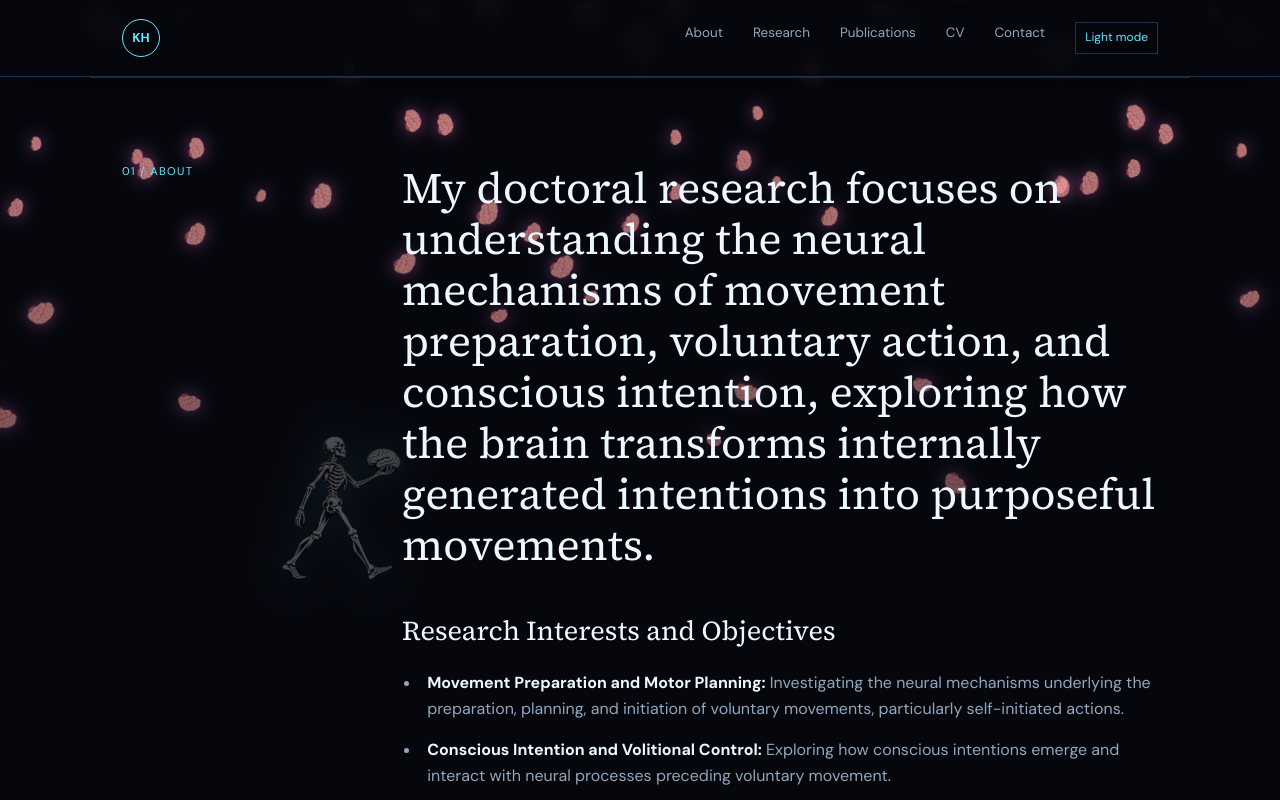
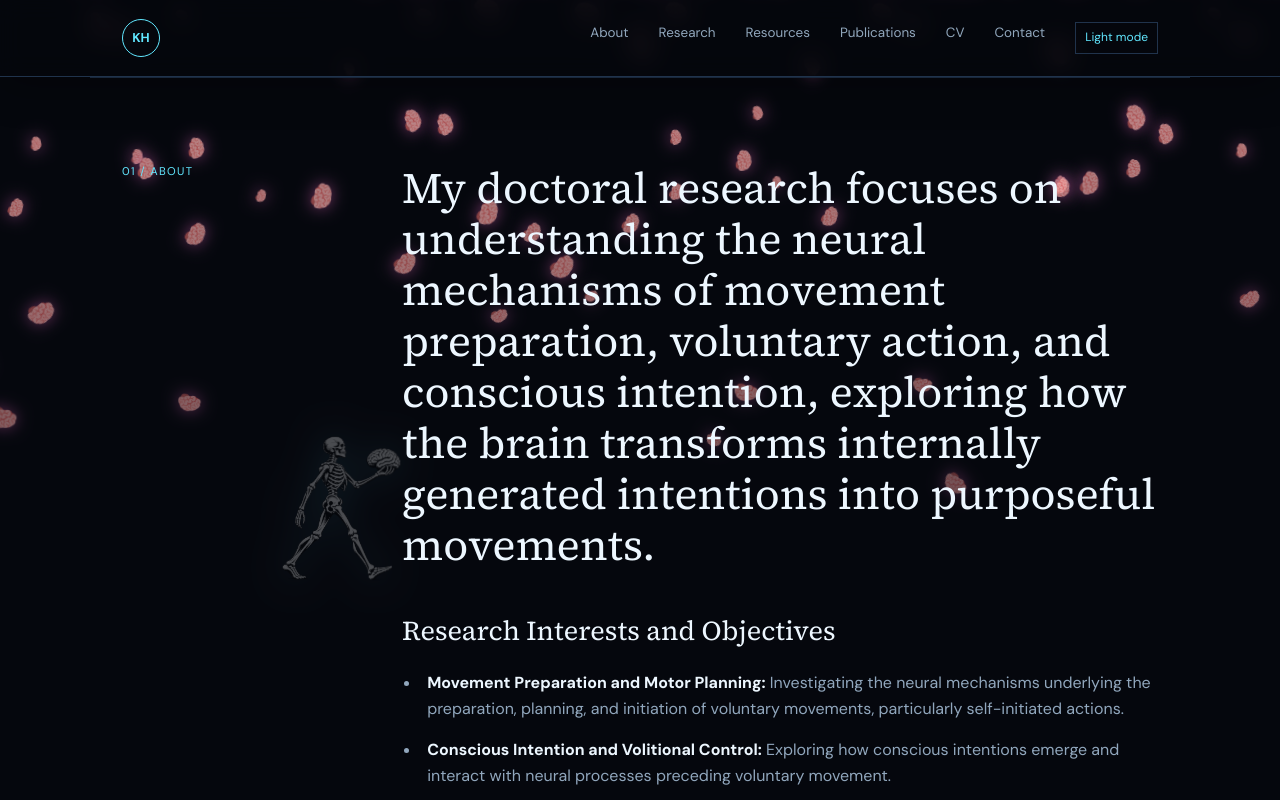
Before and after one commit to Kalpajyot/Kalpajyot.github.io, a plain HTML site: page about.html in a window 1280 px wide. Shown: the top 800 px of the page. Drawn offline with Linux system fonts and the light colour scheme.

Commit message:
Add resources navigation link
Co-authored-by: Copilot <223556219+Copilot@users.noreply.github.com>

```diff
--- a/about.html
+++ b/about.html
@@ -20,6 +20,7 @@
       <div class="nav-links">
         <a href="about.html">About</a>
         <a href="research.html">Research</a>
+        <a href="research.html#resources">Resources</a>
         <a href="publications.html">Publications</a>
         <a href="cv.html">CV</a>
         <a href="contact.html">Contact</a>
```
Also changed, not shown: contact.html (+1 -0 lines), cv.html (+1 -0 lines), index.html (+1 -0 lines), publications.html (+1 -0 lines), research.html (+1 -0 lines).
